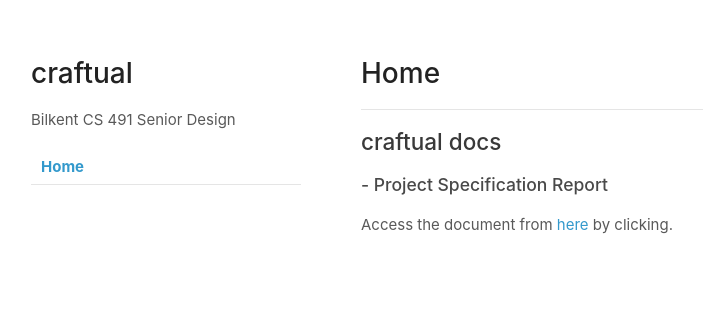
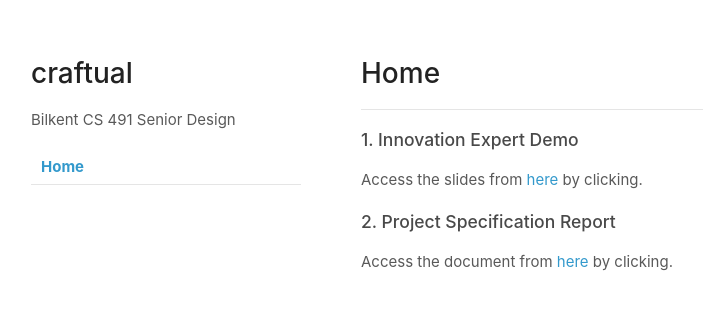
Before and after one commit to craftual/craftual.github.io, a Jekyll site: the page built from index.md, in a window 1280 px wide. Shown: the top 310 px of the page, without its empty margins (69-772 px from the left). Built offline with Jekyll 4.4.1, drawn with Linux system fonts in a browser that asks for light colours; our own code applies the rules of GitHub Pages for plain Markdown files.

Commit message:
Update index.md

```diff
--- a/index.md
+++ b/index.md
@@ -1,7 +1,8 @@
 # Home
 -------------------------
 
-## craftual docs
+### 1. Innovation Expert Demo
+Access the slides from [here](https://docs.google.com/presentation/d/1_0fIQUEh0X9mh8UXgGOWYxRT21NyDe0E03MCuWmg7uI/edit?usp=sharingl) by clicking.
 
-### - Project Specification Report
-Access the document from [here](https://github.com/kbsezginel/gh-pages-template) by clicking.
+### 2. Project Specification Report
+Access the document from [here](/external/project-specification_craftual) by clicking.
```
